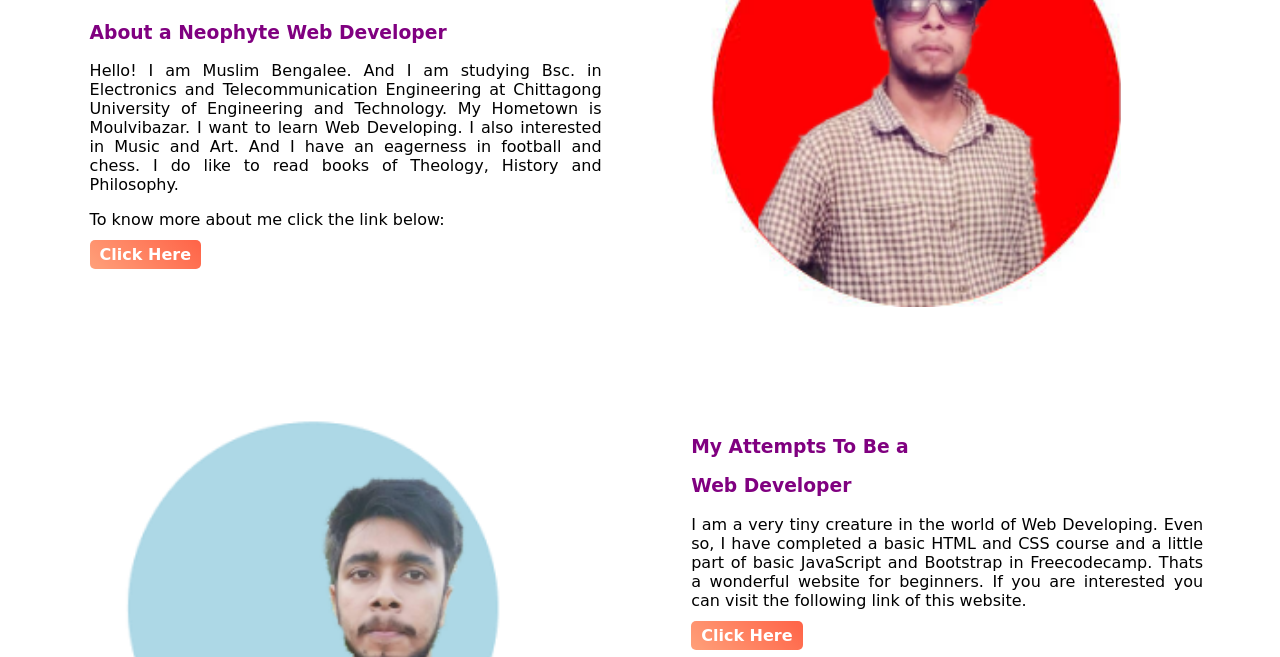
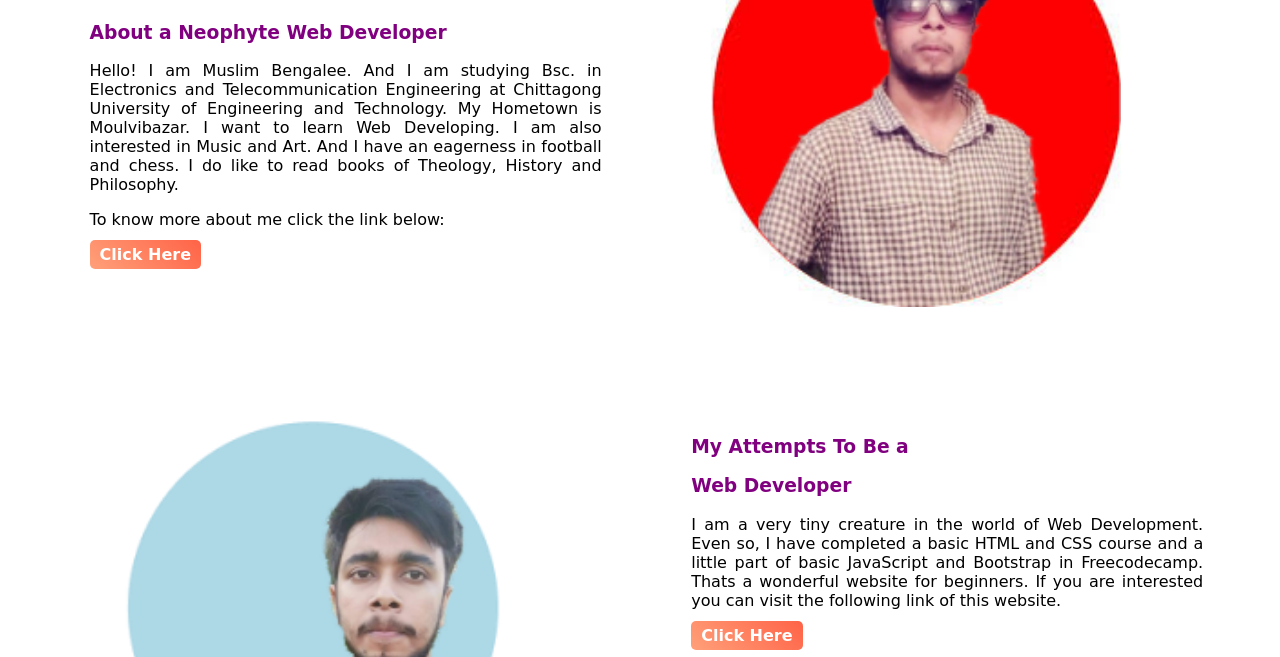
Before and after one commit to Arifulhaque-02128/project-1, a plain HTML site: page index.html in a window 1280 px wide. Shown: the part 143-800 px from the top of the page. Drawn offline with Linux system fonts and the light colour scheme.

Commit message:
correction

```diff
--- a/index.html
+++ b/index.html
@@ -12,7 +12,7 @@
         <h1>Hi! This is <span style="color: orange;">Ariful Haque</span></h1>
         <h1>Welcome to my website</h1>
         <h3>About a Neophyte Web Developer</h3>
-        <p>Hello! I am Muslim Bengalee. And I am studying Bsc. in Electronics and Telecommunication Engineering at Chittagong University of Engineering and Technology. My Hometown is Moulvibazar. I want to learn Web Developing. I also interested in Music and Art. And I have an eagerness in football and chess. I do like to read books of Theology, History and Philosophy.</p>
+        <p>Hello! I am Muslim Bengalee. And I am studying Bsc. in Electronics and Telecommunication Engineering at Chittagong University of Engineering and Technology. My Hometown is Moulvibazar. I want to learn Web Developing. I am also interested in Music and Art. And I have an eagerness in football and chess. I do like to read books of Theology, History and Philosophy.</p>
         <p>To know more about me click the link below:</p>
         <a class="btn" href="Arif/index2.html" target="_blank">Click Here</a>
     </div>
@@ -27,7 +27,7 @@
     <div class="half" style="padding-top: 50px;">
         <h3>My Attempts To Be a </h3>
         <h3>Web Developer</h3>
-        <p>I am a very tiny creature in the world of Web Developing. Even so, I have completed a basic HTML and CSS course and a little part of basic JavaScript and Bootstrap in Freecodecamp. Thats a wonderful website for beginners. If you are interested you can visit the following link of this website.</p>
+        <p>I am a very tiny creature in the world of Web Development. Even so, I have completed a basic HTML and CSS course and a little part of basic JavaScript and Bootstrap in Freecodecamp. Thats a wonderful website for beginners. If you are interested you can visit the following link of this website.</p>
         <a class="btn" href="https://www.freecodecamp.org/learn" target="_blank">Click Here</a>
     </div>
 </section>
@@ -36,14 +36,14 @@
     <div class="card">
         <div id="left-card">
             <h4>Registration Form</h4>
-            <p>I have made a simple registration form using HTML and CSS.You can see this by clicking the following link: </p><br>
+            <p>I have made a simple registration form using HTML and CSS. You can see this by clicking the following link: </p><br>
             <a class="btn" href="index3.html" target="_blank">Click Here</a>
         </div>
     </div>
     <div class="card">
     <div  id="right-card">
         <h4>Think-ROBO</h4>
-        <p>I have made a simple E-commerce site's structure using HTML and CSS.You can see this by clicking the following link: </p><br>
+        <p>I have made a simple E-commerce site's structure using HTML and CSS. You can see this by clicking the following link: </p><br>
         <a class="btn" href="TR/think-robo1.html" target="_blank">Click Here</a>
     </div>
     </div>
```
